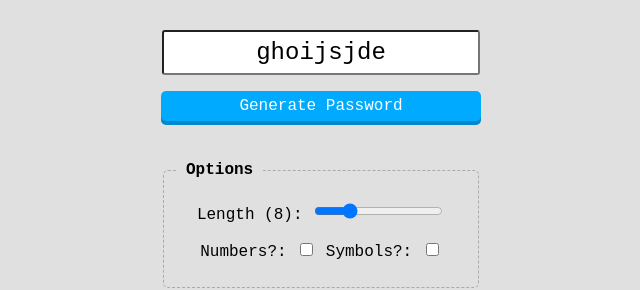
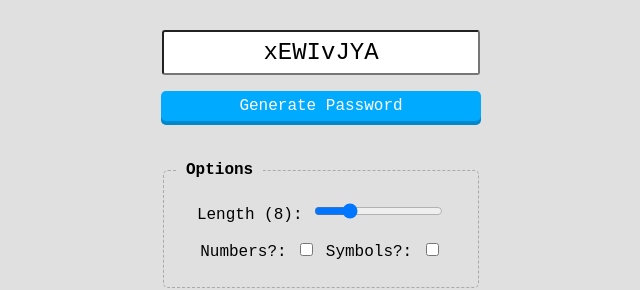
Before and after one commit to YuiFujiwara/js_PasswordGenerator, a plain HTML site: page index.html in a window 1280 px wide. Shown: the full height of the page, 319-959 px from the left. Drawn offline with Linux system fonts and the light colour scheme.

Commit message:
Add files via upload
生成したPWに数字や記号を含む

```diff
--- a/index.html
+++ b/index.html
@@ -55,8 +55,8 @@
       <legend>Options</legend>
       <p>Length (<span id="label">8</span>): <input type="range" id="slider" value="8" min="4" max="20"></p>
       <p>
-      Numbers?: <input type="checkbox">
-      Symbols?: <input type="checkbox">
+      Numbers?: <input type="checkbox" id="numbers">
+      Symbols?: <input type="checkbox" id="symbols">
     </p>
   </fieldset>
   </div>
@@ -69,9 +69,35 @@
     var label = document.getElementById('label');
     var btn = document.getElementById('btn');
     var result = document.getElementById('result');
+    var numbers = document.getElementById('numbers');
+    var symbols = document.getElementById('symbols');
 
     function getPassword() {
-      result.value = 'ghoijsjde';
+      var seed_letters ='abcdefghijklmnopqrstuvwxyz';
+      var seed_numbers ='0123456789';
+      var seed_symbols ='!#$%&()';
+      var seed;
+
+      var len = slider.value;
+      var pwd = '';
+
+      seed = seed_letters + seed_letters.toUpperCase();
+      if (numbers.checked === true) {
+        seed += seed_numbers;
+      }
+      if (symbols.checked) {
+        seed += seed_symbols;
+      }
+
+      // for (var i = 0; i < len; i++) {
+      //   pwd += seed[Math.floor(Math.random() * seed.length)];
+      // }
+
+      while (len--) {
+        pwd += seed[Math.floor(Math.random() * seed.length)];
+      }
+
+      result.value = pwd;
     }
 
     slider.addEventListener('change', function() {
```
